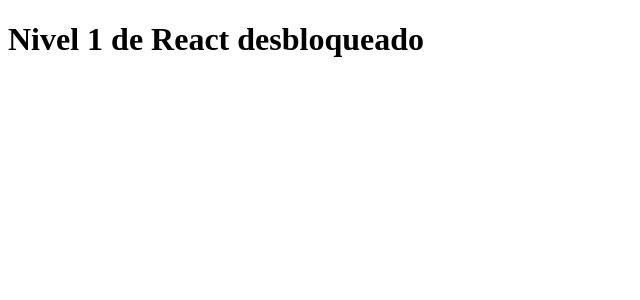
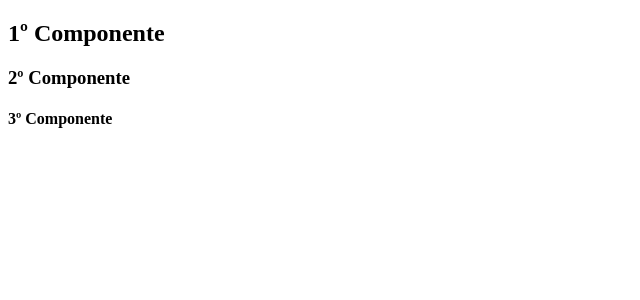
Before and after one commit to Rapao5/Desarrollo_Web_Entorno_Cliente, a React (Vite) app in the folder nivel1_react/my-react-app/: page / in a window 1280 px wide. Shown: the top 300 px of the page, without its empty margins (0-640 px from the left). Built offline with nearby package versions, Linux system fonts and the light colour scheme.

Commit message:
terminado

```diff
--- a/nivel1_react/my-react-app/src/App.jsx
+++ b/nivel1_react/my-react-app/src/App.jsx
@@ -1,4 +1,36 @@
-function App() {
-return <h1>Nivel 1 de React desbloqueado</h1>
+export default function App() {
+return (
+        <>
+        {/*Comentario dentro de JSX*/}
+        <Componentes/>
+        </>
+    )
 }
-export default App
+
+function Componentes(){
+    return (
+        <>
+        <UserComponent/>
+        <ProfileComponent/>
+        <FeedComponent/>
+        </>
+    )
+}
+
+function UserComponent(){
+    return <>
+        <h2>1º Componente</h2>
+        </>
+}
+function ProfileComponent(){
+    return <>
+        <h3>2º Componente</h3>
+        </>
+}
+function FeedComponent(){
+    return <>
+        <h4>3º Componente</h4>
+        </>
+}
+// Comentario fuera de return
+// export default App
```
